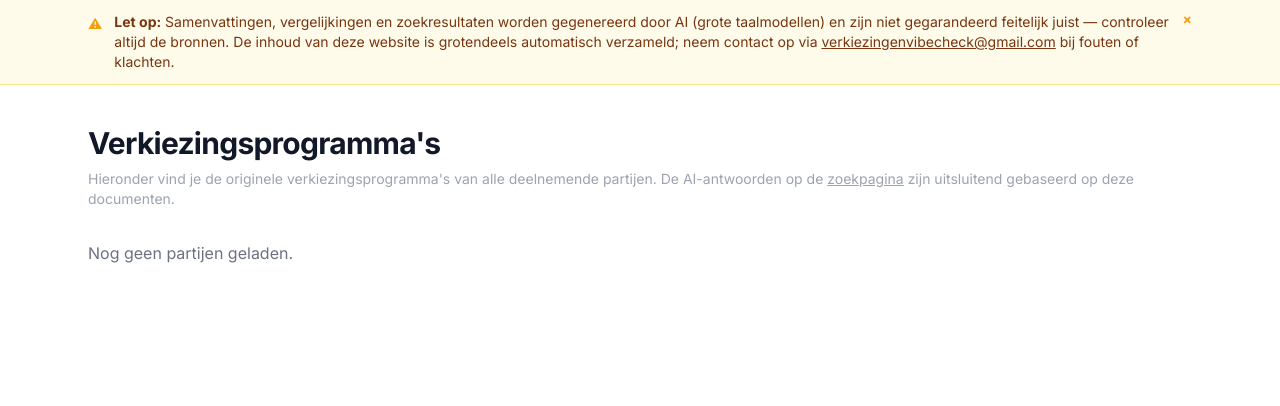
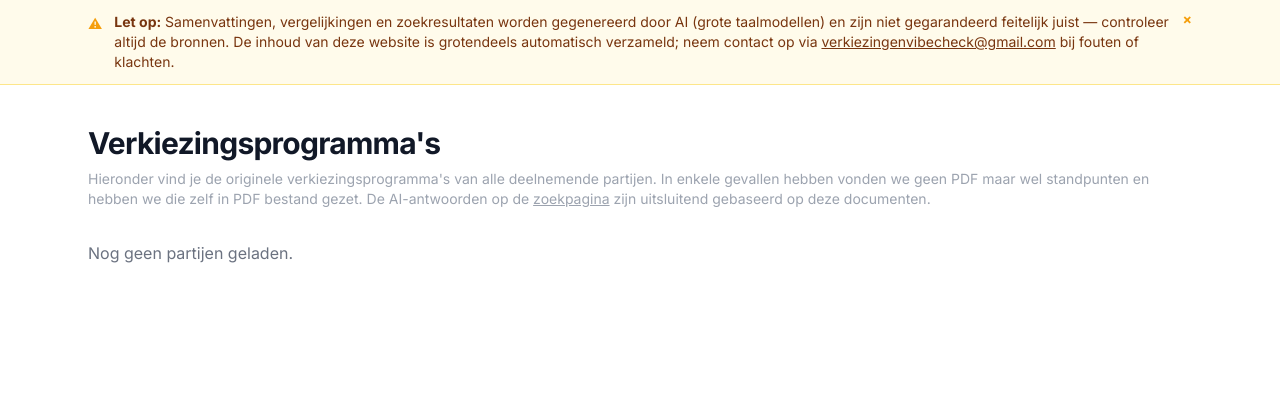
Before and after one commit to wissebarkhof/verkiezing-vibecheck, a Python web app: template app/templates/programmas.html in a window 1280 px wide. Shown: the part 65-471 px from the top of the page. Run offline with Jinja, Linux system fonts and the light colour scheme; the template is opened without the code that fills it, so the values that code supplies are empty; some libraries are stand-ins or nearby versions.

Commit message:
front end fixes

```diff
--- a/app/services/search.py
+++ b/app/services/search.py
@@ -9,7 +9,7 @@ from app.services.llm import answer_question
 
 logger = logging.getLogger(__name__)
 
-DEFAULT_TOP_K = 8
+DEFAULT_TOP_K = 12
 
 
 def search(
--- a/app/templates/programmas.html
+++ b/app/templates/programmas.html
@@ -5,7 +5,8 @@
 {% block content %}
 <h1 class="text-3xl font-bold text-gray-900 mb-2">Verkiezingsprogramma's</h1>
 <p class="text-sm text-gray-400 mb-8">
-    Hieronder vind je de originele verkiezingsprogramma's van alle deelnemende partijen.
+    Hieronder vind je de originele verkiezingsprogramma's van alle deelnemende partijen. In enkele gevallen hebben vonden we geen PDF maar wel standpunten en hebben we die zelf
+    in PDF bestand gezet.
     De AI-antwoorden op de <a href="/verkiezingen/{{ election.slug }}/zoeken" class="underline hover:text-gray-600">zoekpagina</a> zijn uitsluitend gebaseerd op deze documenten.
 </p>
 
```
